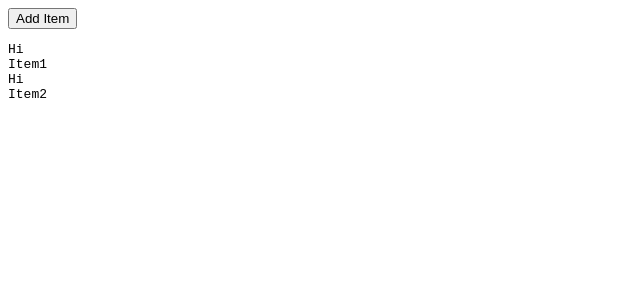
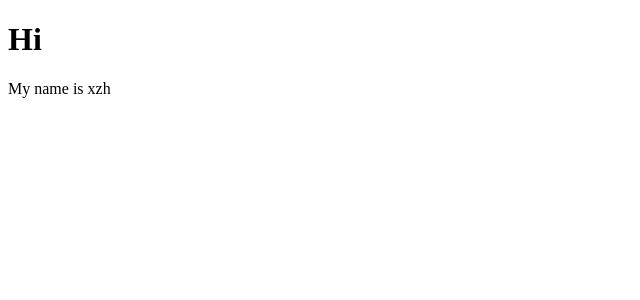
Before and after one commit to xzhc/React-Beginner, a React (Vite) app in the folder first-react-app/: page / in a window 1280 px wide. Shown: the top 300 px of the page, without its empty margins (0-640 px from the left). Built offline with nearby package versions, Linux system fonts and the light colour scheme.

Commit message:
Raw html

```diff
--- a/first-react-app/src/App.jsx
+++ b/first-react-app/src/App.jsx
@@ -1,30 +1,33 @@
-import { useState, Fragment } from "react";
+//import { useState, Fragment } from "react";
 
+const CUSTOM_HTML = `<h1>Hi</h1><div>My name is xzh</div>`;
 function App() {
-  const [items, setItems] = useState([
-    { id: crypto.randomUUID(), name: "Item1" },
-    { id: crypto.randomUUID(), name: "Item2" },
-  ]);
-  function addItem() {
-    setItems((currentItems) => {
-      return [...currentItems, { id: crypto.randomUUID(), name: "New Item" }];
-    });
-  }
-  return (
-    <>
-      <button onClick={addItem}>Add Item</button>
-      <pre>
-        {items.map((item) => {
-          return (
-            <Fragment key={item.id}>
-              <span>Hi</span>
-              <div>{item.name}</div>
-            </Fragment>
-          );
-        })}
-      </pre>
-    </>
-  );
+  // const [items, setItems] = useState([
+  //   { id: crypto.randomUUID(), name: "Item1" },
+  //   { id: crypto.randomUUID(), name: "Item2" },
+  // ]);
+  // function addItem() {
+  //   setItems((currentItems) => {
+  //     return [...currentItems, { id: crypto.randomUUID(), name: "New Item" }];
+  //   });
+  // }
+  // return (
+  //   <>
+  //     <button onClick={addItem}>Add Item</button>
+  //     <pre>
+  //       {items.map((item) => {
+  //         return (
+  //           <Fragment key={item.id}>
+  //             <span>Hi</span>
+  //             <div>{item.name}</div>
+  //           </Fragment>
+  //         );
+  //       })}
+  //     </pre>
+  //   </>
+
+  // );
+  return <div dangerouslySetInnerHTML={{ __html: CUSTOM_HTML }}></div>;
 }
 
 export default App;
```
